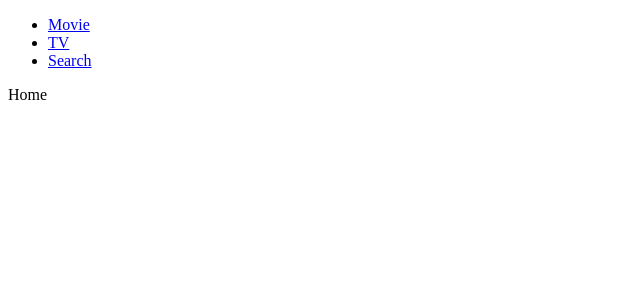
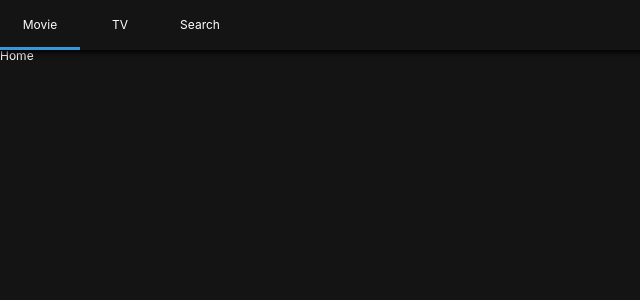
Before and after one commit to coolitea/egov-react, a React (Create React App) app: page / in a window 1280 px wide. Shown: the top 300 px of the page, without its empty margins (0-640 px from the left). Built offline with nearby package versions, Linux system fonts and the light colour scheme.

Commit message:
added styles

```diff
--- a/package.json
+++ b/package.json
@@ -7,7 +7,9 @@
     "react": "^16.8.6",
     "react-dom": "^16.8.6",
     "react-router-dom": "^5.0.0",
-    "react-scripts": "3.0.0"
+    "react-scripts": "3.0.0",
+    "styled-components": "^4.2.0",
+    "styled-reset": "^2.0.8"
   },
   "scripts": {
     "start": "react-scripts start",
--- a/src/Components/App.js
+++ b/src/Components/App.js
@@ -1,12 +1,12 @@
 import React from 'react';
 import Router from 'Components/Router';
-import Header from 'Components/Header';
+import GlobalStyles from 'Components/GlobalStyles';
 
 function App() {
   return (
     <>
-      <Header />
       <Router />
+      <GlobalStyles />
     </>
   );
 }
--- /dev/null
+++ b/src/Components/GlobalStyles.js
@@ -0,0 +1,22 @@
+import { createGlobalStyle } from 'styled-components';
+import reset from 'styled-reset';
+
+const globalStyles = createGlobalStyle`
+    ${reset};
+    a{
+        text-decoration:none;
+        color:inherit;
+    }
+    *{
+        box-sizing:border-box;
+    }
+    body{
+        font-family:-apple-system, BlinkMacSystemFont, 'Segoe UI', Roboto, Oxygen, Ubuntu, Cantarell, 'Open Sans', 'Helvetica Neue', sans-serif;
+        font-size:12px;
+        background-color:rgba(20, 20, 20, 1);
+        color:white;
+        padding-top:50px;
+    }
+`;
+
+export default globalStyles;
--- a/src/Components/Header.js
+++ b/src/Components/Header.js
@@ -1,17 +1,53 @@
 import React from 'react';
+import { Link, withRouter } from 'react-router-dom';
+import styled from 'styled-components';
 
-export default () => (
-  <header>
-    <ul>
-      <li>
-        <a href="/">Movie</a>
-      </li>
-      <li>
-        <a href="/tv">TV</a>
-      </li>
-      <li>
-        <a href="/search">Search</a>
-      </li>
-    </ul>
-  </header>
-);
+const Header = styled.header`
+  color: white;
+  position: fixed;
+  top: 0;
+  left: 0;
+  width: 100%;
+  height: 50px;
+  display: flex;
+  align-items: center;
+  background-color: rgba(20, 20, 20, 0.8);
+  z-index: 10;
+  box-shadow: 0px 1px 5px 2px rgba(0, 0, 0, 0.8);
+`;
+
+const List = styled.ul`
+  display: flex;
+`;
+
+const Item = styled.li`
+  width: 80px;
+  height: 50px;
+  text-align: center;
+  border-bottom: 3px solid
+    ${props => (props.current ? '#3498db' : 'transparent')};
+  transition: border-bottom 0.5s ease-in-out;
+`;
+
+const SLink = styled(Link)`
+  height: 50px;
+  display: flex;
+  align-items: center;
+  justify-content: center;
+`;
+
+export default withRouter(({ location: { pathname } }) => (
+  <Header>
+    <List>
+      <Item current={pathname === '/'}>
+        <SLink to="/">Movie</SLink>
+      </Item>
+      <Item current={pathname === '/tv'}>
+        <SLink to="/tv">TV</SLink>
+      </Item>
+      <Item current={pathname === '/search'}>
+        <SLink to="/search">Search</SLink>
+      </Item>
+    </List>
+  </Header>
+));
--- a/src/Components/Router.js
+++ b/src/Components/Router.js
@@ -8,9 +8,11 @@
 import Home from 'Routes/Home';
 import TV from 'Routes/TV';
 import Search from 'Routes/Search';
+import Header from './Header';
 
 export default () => (
   <Router>
+    <Header />
     <Switch>
       <Route path="/" exact component={Home} />
       <Route path="/tv" component={TV} />
```
Also changed, not shown: 2 other files (tests, documents, lock files or other folders).
